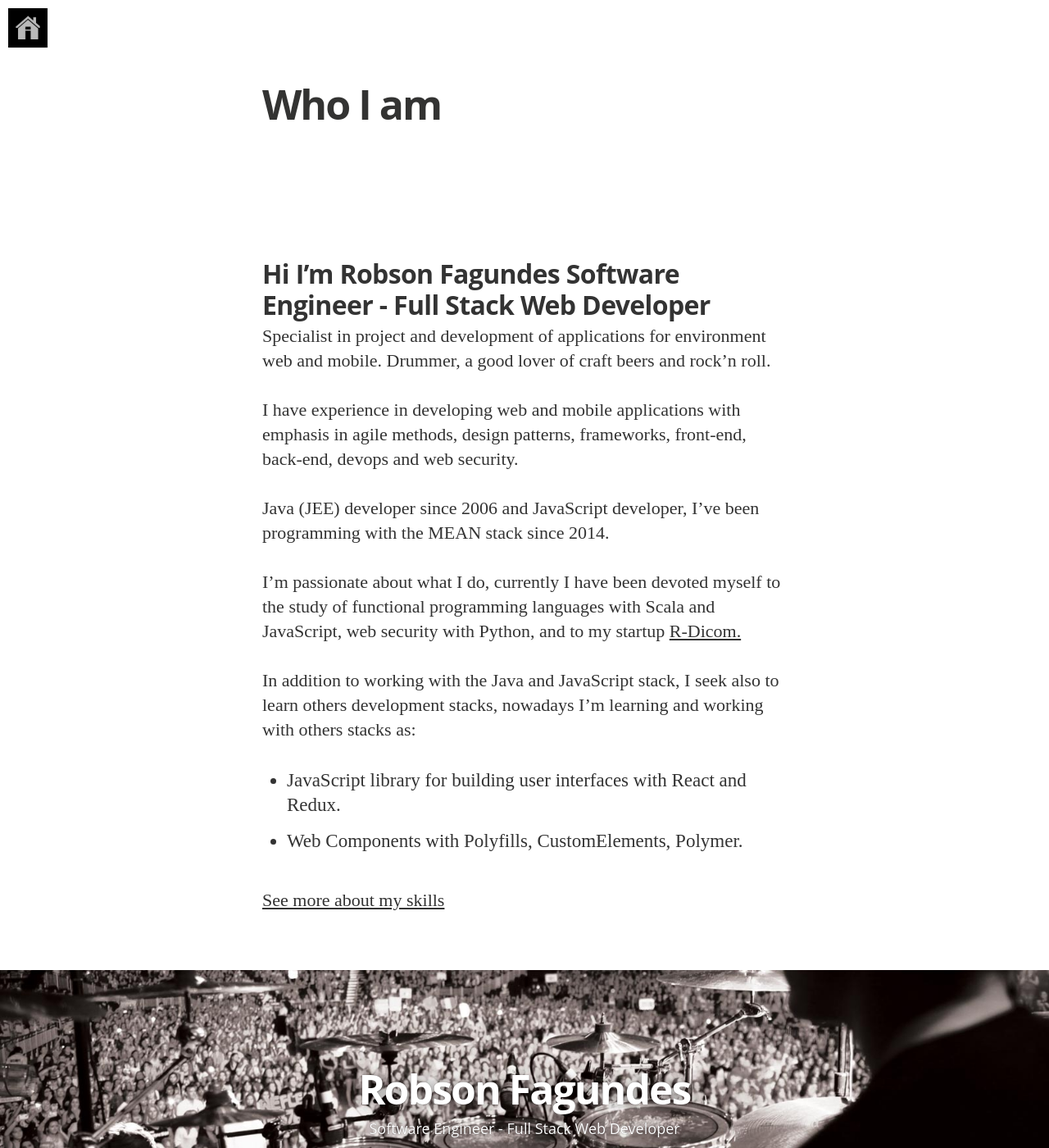
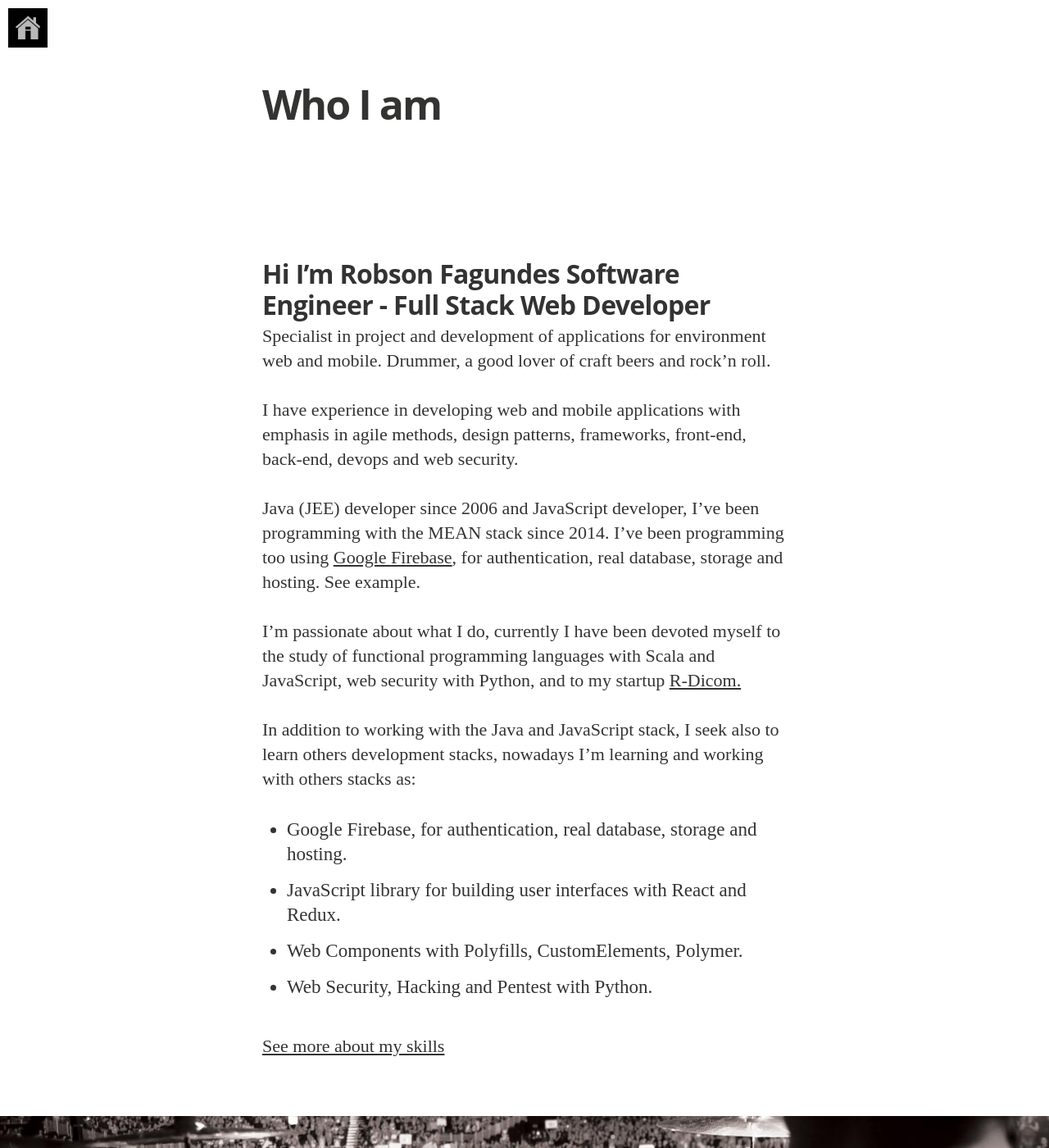
Before and after one commit to robsonfagundes/robsonfagundes.github.io, a Jekyll site: the page built from about-me.md, in a window 1280 px wide and 1400 px high. Shown: the whole window at 82% size. Built offline with Jekyll 4.4.1, drawn with Linux system fonts in a browser that asks for light colours; nearby versions of some CDN libraries; some web fonts are replaced.

Commit message:
Update about-me

```diff
--- a/about-me.md
+++ b/about-me.md
@@ -11,14 +11,16 @@
 
 I have experience in developing web and mobile applications with emphasis in agile methods, design patterns, frameworks, front-end, back-end, devops and web security.
 
-Java (JEE) developer since 2006 and JavaScript developer, I've been programming with the MEAN stack since 2014.
+Java (JEE) developer since 2006 and JavaScript developer, I've been programming with the MEAN stack since 2014. I've been programming too using [Google Firebase](https://firebase.google.com), for authentication, real database, storage and hosting. See example.
 
 I'm passionate about what I do, currently I have been devoted myself to the study of functional programming languages with Scala and JavaScript, web security with Python, and to my startup [R-Dicom.](https://rdicom.com.br)
 
 In addition to working with the Java and JavaScript stack, I seek also to learn others development stacks, nowadays I'm learning and working with others stacks as:
 
+ -   Google Firebase, for authentication, real database, storage and hosting.
  -   JavaScript library for building user interfaces with React and Redux.
  -   Web Components with Polyfills, CustomElements, Polymer.
+ -   Web Security, Hacking and Pentest with Python.
 
 
 [See more about my skills](https://br.linkedin.com/in/robson-adão-fagundes-7b7a2216)
```
